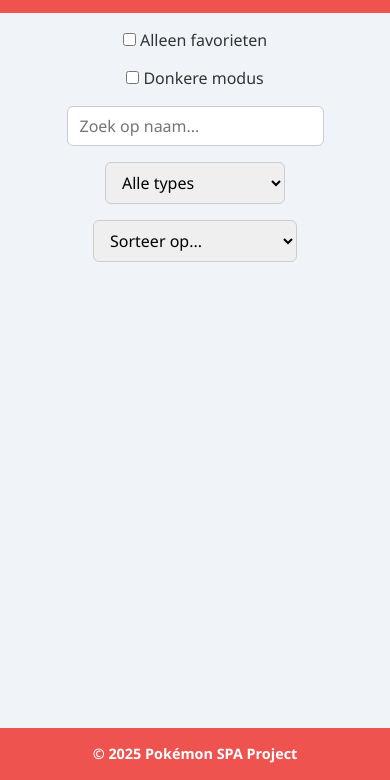
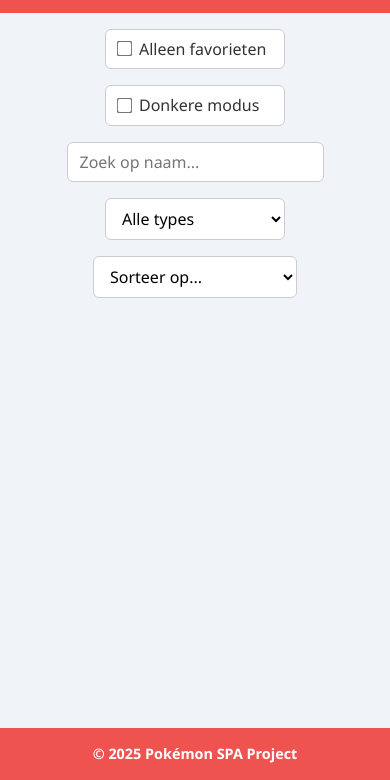
Before and after one commit to HassanParvaiz/WEB-ADVANCED-, a website built with Vite: page index.html in a window 390 px wide. Shown: the part 64-844 px from the top of the page. Built offline with nearby package versions, Linux system fonts and the light colour scheme; no server answers.

Commit message:
update. style.css
layout van de knoppen aangepast (donkere modus, favorietenlijst...)

```diff
--- a/src/style.css
+++ b/src/style.css
@@ -39,21 +39,42 @@ main {
   justify-content: center;
 }
 
+/* Uniforme stijl voor alle control-elementen */
 #controls input[type="text"],
-#controls select {
+#controls select,
+#controls label {
   padding: 0.5rem 0.75rem;
   font-size: 1rem;
   border: 1px solid #ccc;
   border-radius: 6px;
   min-width: 180px;
   max-width: 250px;
-  transition: border-color 0.3s;
+  transition: border-color 0.3s, background-color 0.3s;
+  background-color: white;
+}
+
+/* Checkbox specifiek */
+#controls label {
+  display: flex;
+  align-items: center;
+  gap: 0.5rem;
+  cursor: pointer;
+}
+
+#controls label:hover {
+  border-color: #ef5350;
 }
 
 #controls input[type="text"]:focus,
 #controls select:focus {
   outline: none;
   border-color: #ef5350;
+}
+
+#controls input[type="checkbox"] {
+  accent-color: #ef5350;
+  transform: scale(1.2);
+  cursor: pointer;
 }
 
 /* Grid container voor Pokémon kaarten */
@@ -136,13 +157,13 @@ footer p {
   }
 
   #controls input[type="text"],
-  #controls select {
+  #controls select,
+  #controls label {
     max-width: 100%;
   }
 }
 
-/* Dark Mode*/
-
+/* Dark Mode */
 body.dark-mode {
   background-color: #121212;
   color: #f0f0f0;
@@ -155,15 +176,21 @@ body.dark-mode footer {
 }
 
 body.dark-mode #controls input[type="text"],
-body.dark-mode #controls select {
+body.dark-mode #controls select,
+body.dark-mode #controls label {
   background-color: #1e1e1e;
   color: #f0f0f0;
   border-color: #555;
 }
 
 body.dark-mode #controls input[type="text"]:focus,
-body.dark-mode #controls select:focus {
+body.dark-mode #controls select:focus,
+body.dark-mode #controls label:hover {
   border-color: #ff6b6b;
+}
+
+body.dark-mode #controls input[type="checkbox"] {
+  accent-color: #ff6b6b;
 }
 
 body.dark-mode .pokemon-kaart {
```
